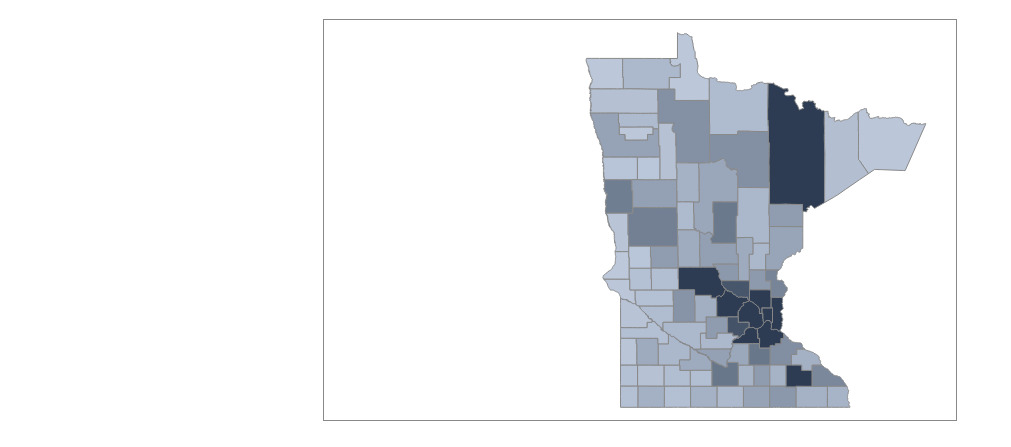
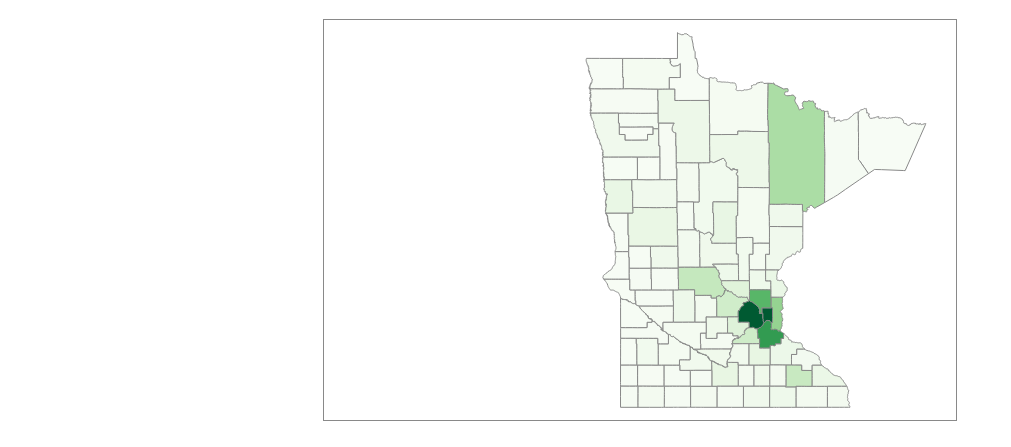
Before and after one commit to MinnPost/simple-map-d3, a plain HTML site: page example.html in a window 1280 px wide. Shown: the part 61-508 px from the top of the page, without its empty margins (0-1011 px from the left). Drawn offline with nearby package versions, Linux system fonts and the light colour scheme.

Commit message:
Better color defaults.

```diff
--- a/example.html
+++ b/example.html
@@ -24,8 +24,6 @@
       container: '.simple-map-d3-example',
       datasource: 'data/mn-county-2010.json',
       colorOn: true,
-      colorSet: ['#2D3C52', '#3B4A5F', '#49586D', '#58667B', '#667488',
-        '#758296', '#8390A4', '#919EB1', '#A0ACBF', '#AEBACD', '#BDC9DB'].reverse(),
       colorProperty: 'POPULATION'
     });
   </script>
--- a/js/simple-map-d3.js
+++ b/js/simple-map-d3.js
@@ -1,12 +1,16 @@
 /**
  * Main JS for Simple Map (D3).
+ *
+ * Colors from http://colorbrewer2.org/
  */
 var SimpleMapD3 = (function() {
   // Private variables and functions
   var defaults = {
     stroke: '#898989',
     fill: '#FFFFFF',
-    colorOn: false
+    colorOn: false,
+    colorSet: ['#F7FCF5', '#E5F5E0', '#C7E9C0', '#A1D99B',
+      '#74C476', '#41AB5D', '#238B45', '#005A32']
   };
 
   // Constructor
@@ -111,7 +115,7 @@ var SimpleMapD3 = (function() {
     var min = d3.min(this.data.features, function(d) { return d.properties[thisMap.options.colorProperty]; });
     var max = d3.max(this.data.features, function(d) { return d.properties[thisMap.options.colorProperty]; });
     // Use a sort of sensible, proportional color step
-    this.options.colorStep = this.options.colorStep || ((max - min) / this.options.colorSet.length * 0.1);
+    this.options.colorStep = this.options.colorStep || ((max - min) / this.options.colorSet.length / 2);
 
     this.colorRange = d3.scale.linear()
       .domain(d3.range(min, max, this.options.colorStep))
```
